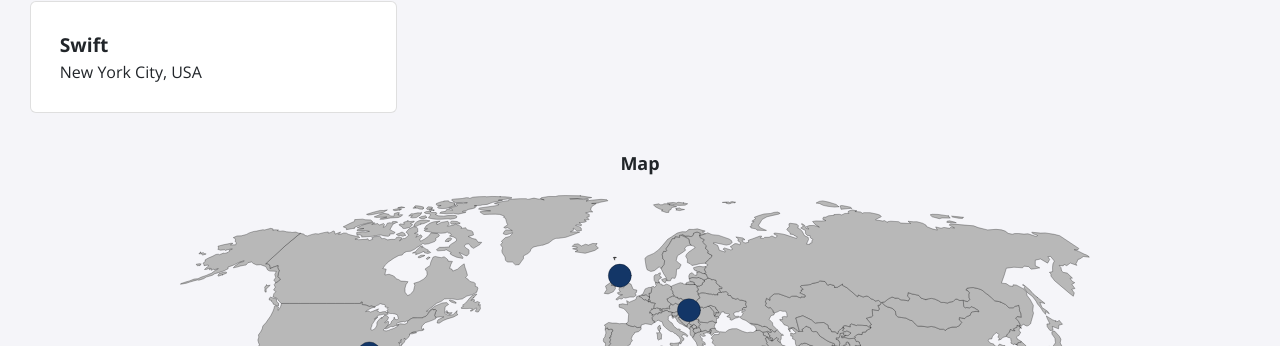
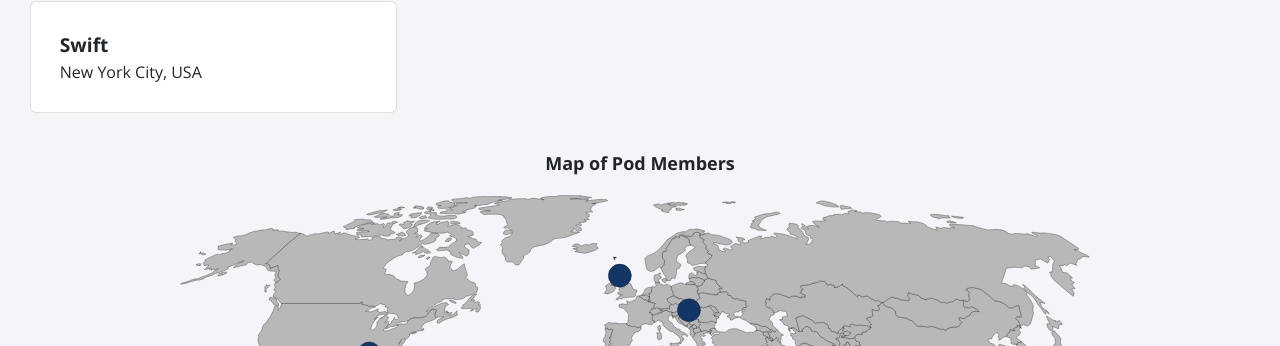
Before and after one commit to MLH-Fellowship/prep-portfolio-22.JUL.PREP.3, a Jekyll site: the page built from index.html, in a window 1280 px wide. Shown: the part 641-987 px from the top of the page. Built offline with Jekyll 4.4.1, drawn with Linux system fonts in a browser that asks for light colours; nearby versions of some CDN libraries.

```diff
--- /dev/null
+++ b/_includes/map-description.html
@@ -0,0 +1,16 @@
+<script src="/assets/js/map-description.js" defer></script>
+
+<div>
+    <h2>Map of Pod Members</h2>
+        {% include world-map.html %}
+        <div class="card-container">
+            {% for item in site.data.fellows %}
+            <div class="card map-card" data-fellow="{{ item.name }}" hidden>
+                <div class="info">
+                    <p class="title"> {{ item.name }}</p>
+                    <p class="location"> {{ item.location }}</p>
+                </div>
+            </div>
+            {% endfor %}
+        </div>
+    </div>
--- a/_includes/world-map.html
+++ b/_includes/world-map.html
@@ -1,6 +1,4 @@
-<script src="/assets/js/world-map.js" defer></script>
 <div class="world-map">
-    <h2>Map</h2>
     <svg
         baseprofile="tiny"
         fill="#b8b8b8"
--- /dev/null
+++ b/assets/js/map-description.js
@@ -0,0 +1,42 @@
+'use strict';
+
+(function () {
+    // if updating default color also have to update
+    // the world-map.html file (the #pins fill)
+    const PIN_COLOR_DEFAULT = '#133667';
+    const PIN_COLOR_HOVER = 'white';
+
+    // Pins are displayed on the world map (the circles)
+    let pins = Array.from(document.querySelectorAll('.pin'));
+    // Map cards are initially hidden and displayed when a relevant
+    // pin is clicked
+    let map_cards = Array.from(document.querySelectorAll('.map-card'));
+
+    pins.forEach((pin) => {
+        // mouseover: change color
+        pin.addEventListener('mouseover', () => {
+            pin.style.fill = PIN_COLOR_HOVER;
+        });
+
+        // mouseout: reset hover color
+        pin.addEventListener('mouseout', () => {
+            pin.style.fill = PIN_COLOR_DEFAULT;
+        });
+
+        // click: display fellows that this pin holds in
+        // its data-fellow attribute
+        pin.addEventListener('click', () => {
+            // hide all cards first
+            map_cards.forEach((card) => card.setAttribute('hidden', true));
+            // dataset is strings seperated by spaces
+            // we need this to be an array
+            let fellow_arr = pin.dataset.fellow.split(' ');
+            // find cards that have same data-fellow as the pin
+            let fellow_cards = map_cards.filter((card) =>
+                fellow_arr.includes(card.dataset.fellow)
+            );
+            // show the relevant cards
+            fellow_cards.forEach((card) => card.removeAttribute('hidden'));
+        });
+    });
+})();
--- a/assets/js/world-map.js
+++ /dev/null
@@ -1,25 +0,0 @@
-'use strict';
-
-(function () {
-    console.log('script loaded'); //temp
-
-    // if updating default color also have to update
-    // the world-map.html file (the #pins fill)
-    const PIN_COLOR_DEFAULT = '#133667';
-    const PIN_COLOR_HOVER = 'white';
-
-    let pins = Array.from(document.querySelectorAll('.pin'));
-
-    pins.forEach((pin) => {
-        // mouseover: change color for now
-        pin.addEventListener('mouseover', () => {
-            pin.style.fill = PIN_COLOR_HOVER;
-            console.log(pin.dataset.fellow);
-        });
-
-        // mouseout: reset hover color
-        pin.addEventListener('mouseout', () => {
-            pin.style.fill = PIN_COLOR_DEFAULT;
-        });
-    });
-})();
--- a/index.html
+++ b/index.html
@@ -11,7 +11,7 @@
 
     {% include description.html %}
 
-    {% include world-map.html %}
+    {% include map-description.html %}
 
     {% include projects.html %}
 
```
